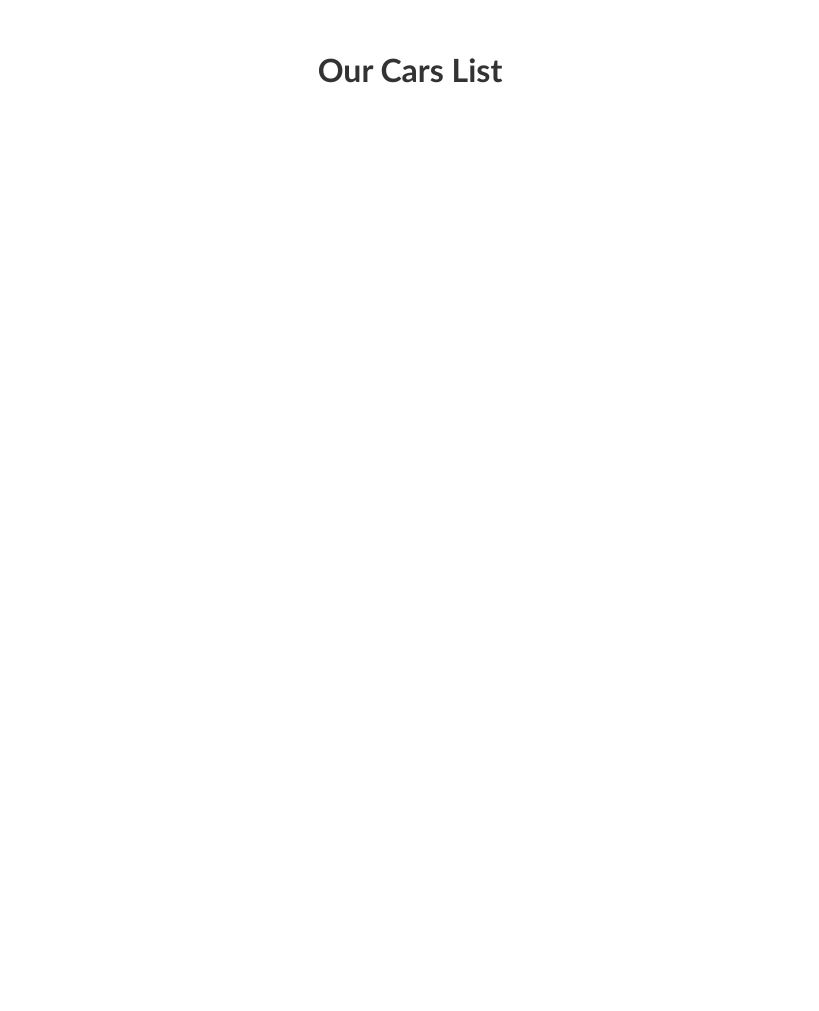
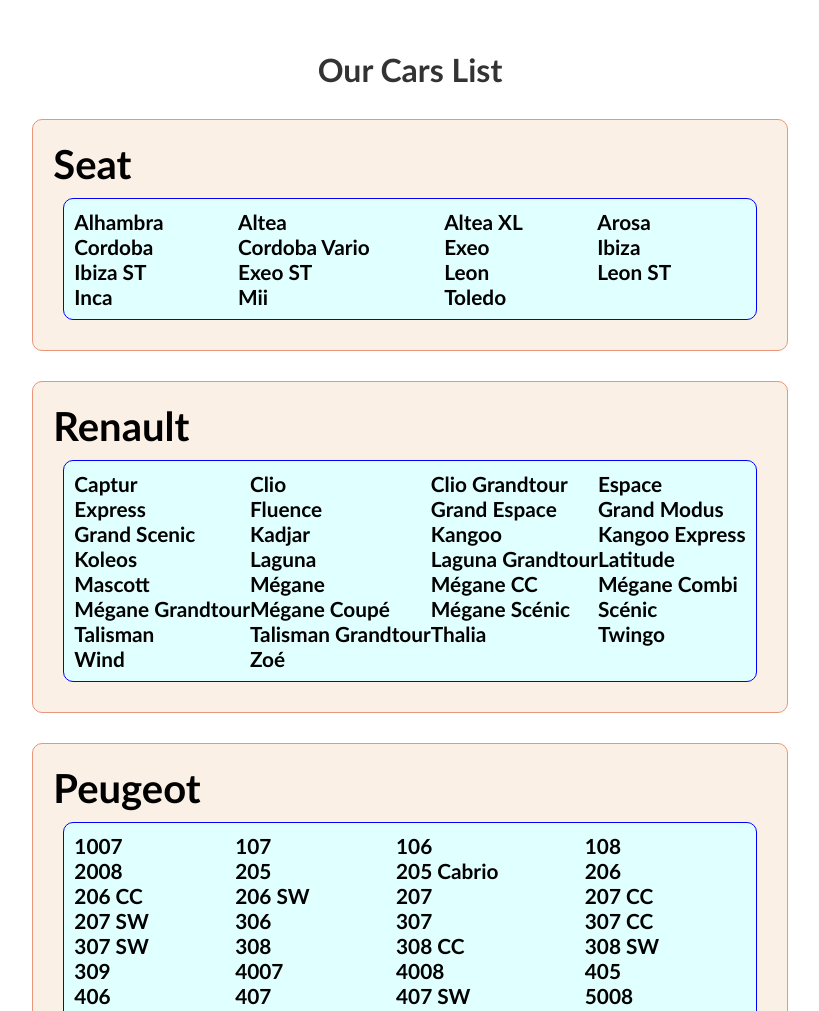
Before and after one commit to Zhiniukas/JS_Atsiskaitymas, a plain HTML site: page Task 4/Index.html in a window 1280 px wide. Shown: the top 1011 px of the page, without its empty margins (230-1049 px from the left). Before the commit the page ends 800 px from the top, so only its background shows below. Drawn offline with Linux system fonts and the light colour scheme.

Commit message:
Task 4 completed

```diff
--- a/Task 3/createList.js
+++ b/Task 3/createList.js
@@ -1,4 +1,4 @@
-import(users) from "./script.js"
+import { users } from "./script.js";
 
 
 
--- /dev/null
+++ b/Task 4/populateList.js
@@ -0,0 +1,42 @@
+
+const insertCarCard = (carCard) => {
+    const addCard = document.createElement("div");
+    const cardBrand = document.createElement("div");
+    const carModels = populateModelsList(carCard.models);
+
+    addCard.className = "carCard";
+    carModels.className = "carModelsList";
+
+    cardBrand.append(carCard.brand);
+    addCard.append(cardBrand, carModels);
+    return addCard
+}
+
+const populateModelsList = (models) => {
+    const divider = document.createElement("div");
+    const result = document.createElement("div");
+
+    models.forEach(model => {
+        const divider = document.createElement("div");
+
+        divider.className = "model";
+
+        divider.append(model);
+        result.append(divider);
+    });
+
+    return result;
+};
+
+const populateCardList = (cars) => {
+    const cardList = document.querySelector("#output");
+    const populatedCards = document.createElement("div");
+
+    cars.forEach(car => {
+        populatedCards.append(insertCarCard(car));
+    });
+
+    cardList.append(populatedCards);
+}
+
+export { populateCardList };
--- a/Task 4/script.js
+++ b/Task 4/script.js
@@ -8,12 +8,13 @@ nurodomas gamintojas ir jo pagaminti modeliai.
 Pastaba: Sukurta kortelė, kurioje yra informacija apie automobilį (brand), turi
 turėti bent minimalų stilių ir būti responsive;
 -------------------------------------------------------------------------- */
+import { populateCardList } from "./populateList.js";
 
 const ENDPOINT = "cars.json";
 
-async function getCars() {
+async function getCars(api) {
   try {
-    const response = await fetch(ENDPOINT);
+    const response = await fetch(api);
 
     if (!response.ok) {
       throw new Error(`Error! status: ${response.status}`);
@@ -21,9 +22,12 @@ async function getCars() {
 
     const result = await response.json();
     return result;
+
   } catch (err) {
     console.log(err);
   }
 }
-const carList = await getCars();
-console.log(carList);
+
+const carList = await getCars(ENDPOINT);
+
+populateCardList(carList);
--- a/Task 4/style.css
+++ b/Task 4/style.css
@@ -16,6 +16,31 @@
   align-items: center;
 }
 
+.carCard {
+
+  padding: 20px;
+  font-weight: bold;
+  border: 1px darksalmon solid;
+  background-color: linen;
+  border-radius: 10px;
+  margin: 30px;
+}
+
+.carModelsList {
+  display: grid;
+  grid-template-columns: auto auto;
+  border: 1px blue solid;
+  background-color: lightcyan;
+  border-radius: 10px;
+  margin: 10px;
+  padding: 10px;
+  font-size: 1.3rem;
+}
+
+#output {
+  font-size: 2em;
+}
+
 .container {
   width: 100%;
   display: flex;
@@ -27,3 +52,27 @@
   margin-top: 50px;
   color: #333;
 }
+
+/* Tablet */
+@media screen and (min-width: 768px) {
+
+  #output {
+    font-size: 2.2em;
+  }
+
+  .carModelsList {
+    grid-template-columns: auto auto auto;
+  }
+}
+
+/* PC screen */
+@media screen and (min-width: 1024px) {
+
+  #output {
+    font-size: 2.5em;
+  }
+
+  .carModelsList {
+    grid-template-columns: auto auto auto auto;
+  }
+}
--- a/Task 9/script.js
+++ b/Task 9/script.js
@@ -16,6 +16,7 @@ class Movie {
     this.director = director;
     this.budget = budget;
   }
+
   wasExpensive() {
     if (this.budget > 100_000_000) {
       return true;
```
